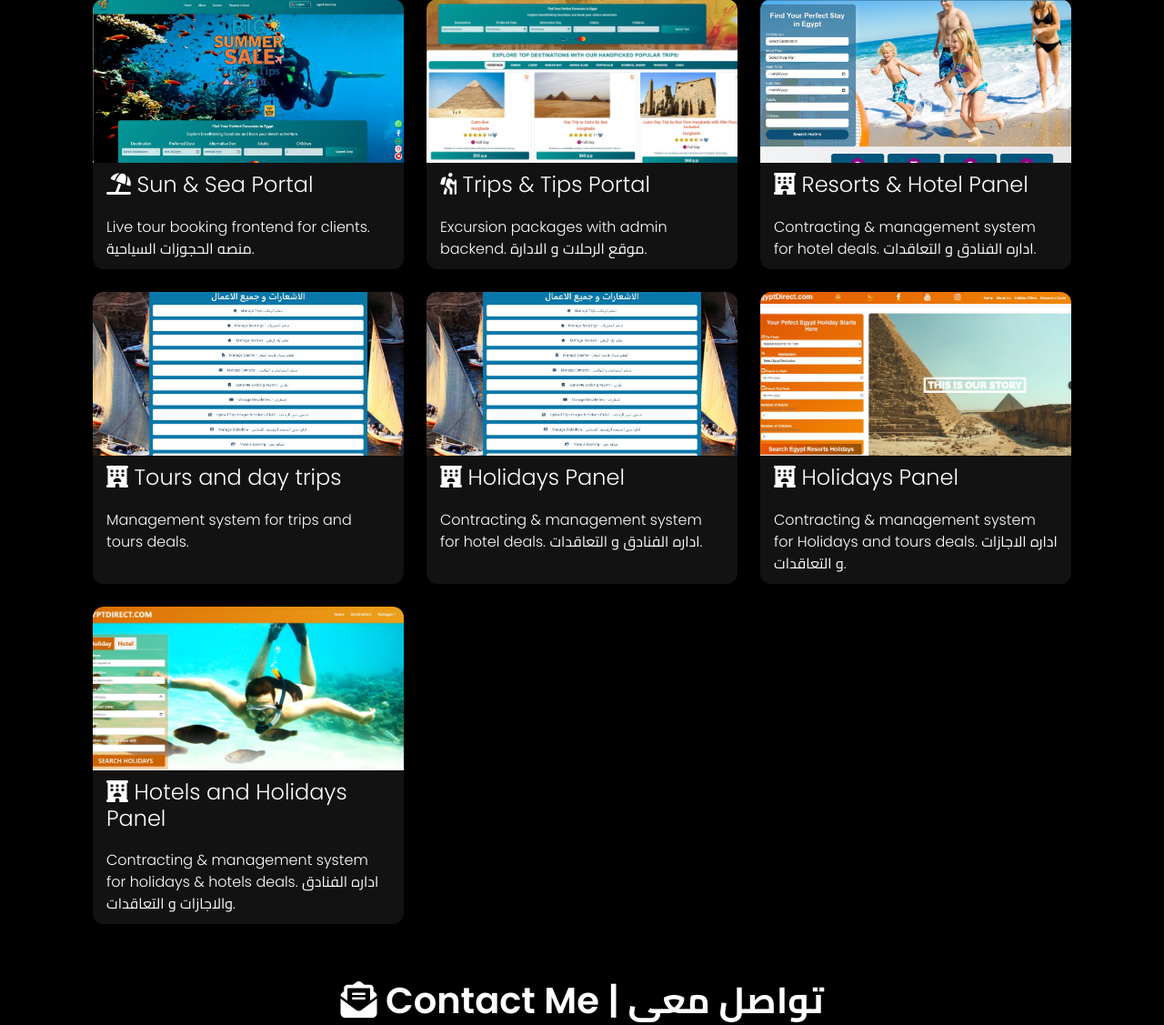
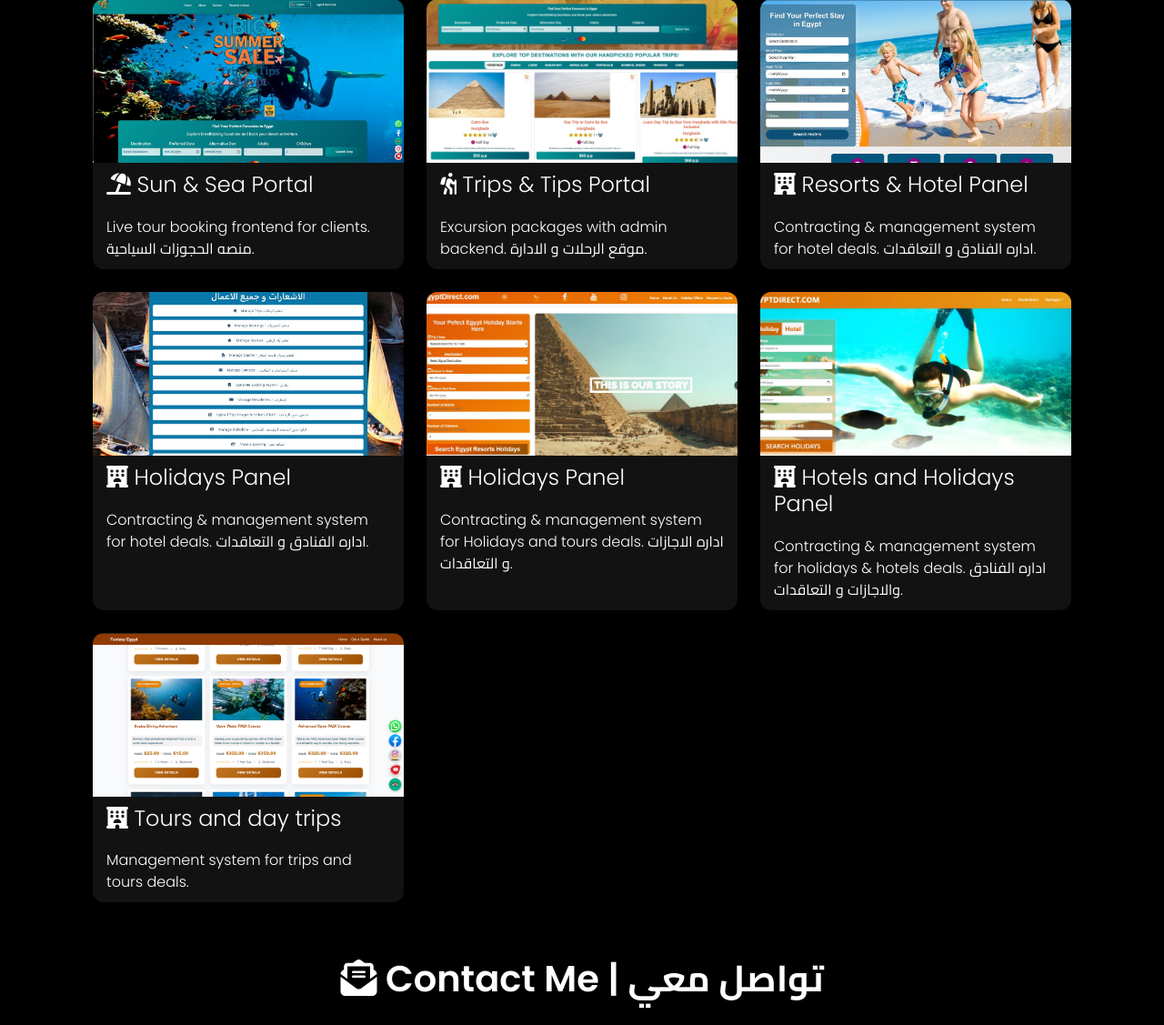
Before and after one commit to WELWEL63/Walid-CV, a Flask app: page / in a window 1280 px wide. Shown: the part 1618-2745 px from the top of the page at 91% size. Run offline with Flask 3, Linux system fonts and the light colour scheme.

Commit message:
new project

```diff
--- a/templates/index.html
+++ b/templates/index.html
@@ -302,6 +302,7 @@
       <h2 class="section-title"><i class="fas fa-briefcase"></i> My Work & Demo Platforms | اعمالي ومنصاتي</h2>
       <div class="portfolio-grid">
         <!-- All portfolio links preserved -->
+
         <a href="https://egypt-sunandsea.onrender.com" class="portfolio-card" target="_blank">
           <img src="{{ url_for('static', filename='frontend.jpg') }}" alt="Frontend">
           <h4><i class="fas fa-umbrella-beach"></i> Sun & Sea Portal</h4>
@@ -316,12 +317,6 @@
           <img src="{{ url_for('static', filename='hotels.jpg') }}" alt="Hotels">
           <h4><i class="fas fa-hotel"></i> Resorts & Hotel Panel</h4>
           <p>Contracting & management system for hotel deals. اداره الفنادق و التعاقدات.</p>
-
-          <a href="https://wael-tours.onrender.com/" class="portfolio-card" target="_blank">
-          <img src="{{ url_for('static', filename='admin.jpg') }}" alt="Hotels">
-          <h4><i class="fas fa-hotel"></i> Tours and day trips</h4>
-          <p>Management system for trips and tours deals.</p>
-        </a>
         </a>
         <a href="https://tripsandtipseg-hens.onrender.com/admin/login" class="portfolio-card" target="_blank">
           <img src="{{ url_for('static', filename='admin.jpg') }}" alt="Hotels">
@@ -339,6 +334,11 @@
           <p>Contracting & management system for holidays & hotels deals. اداره الفنادق والاجازات و التعاقدات.</p>
         </a>
 
+          <a href="https://wael-tours.onrender.com/" class="portfolio-card" target="_blank">
+          <img src="{{ url_for('static', filename='wael.jpg') }}" alt="Hotels">
+          <h4><i class="fas fa-hotel"></i> Tours and day trips</h4>
+          <p>Management system for trips and tours deals.</p>
+        </a>
       </div>
     </section>
 
```
Also changed, not shown: static/wael.jpg (added).
